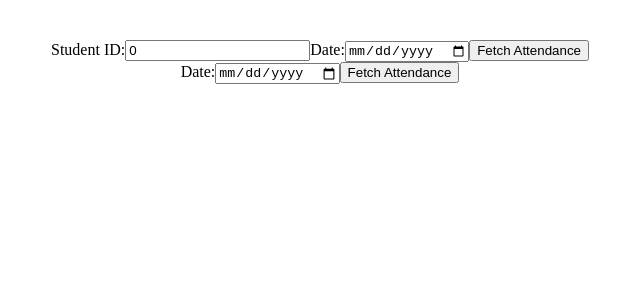
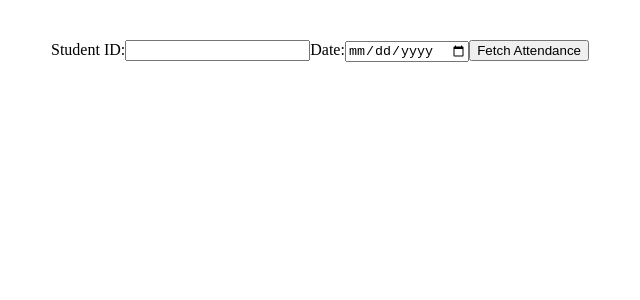
Before and after one commit to alanmmeachum/AttendanceTracker, a React (Vite) app in the folder client/: page /attendance in a window 1280 px wide. Shown: the top 300 px of the page, without its empty margins (320-960 px from the left). Built offline with nearby package versions, Linux system fonts and the light colour scheme.

Commit message:
Fixed functionality of marking attendance, and pulling attendance

```diff
--- a/client/src/App.tsx
+++ b/client/src/App.tsx
@@ -20,7 +20,7 @@ function App() {
       <BrowserRouter>
         <Routes>
           <Route path="/" element={<AttendanceForm http={http} />} />
-          <Route path="/attendance" element={<AttendanceList />} />
+          <Route path="/attendance" element={<AttendanceList  http={http}/>} />
         </Routes>
       </BrowserRouter>
     </>
--- a/client/src/components/AttendanceForm.tsx
+++ b/client/src/components/AttendanceForm.tsx
@@ -6,30 +6,31 @@ interface Props {
 }
 
 const AttendanceForm: React.FC<Props> = ({ http }) => {
-  const [studentId, setStudentId] = useState<Number>();
+  const [studentId, setStudentId] = useState("");
   const [status, setStatus] = useState("Present");
 
-  const handleSubmit = async (e: { preventDefault: () => void }) => {
+  const handleSubmit = async (e: React.FormEvent) => {
     e.preventDefault();
+    console.log("Submitting attendance for student:", studentId, "with status:", status);
 
     try {
-      await http.post("/attendance", {
-        studentId: studentId,
-        status,
+      const response = await http.post("/attendance", {
+        student: studentId,
+        status: status,
       });
+      console.log("Response from server:", response.data);
       alert("Attendance recorded");
-    } catch (error) {
-      console.error("Error recording attendance:", error);
-      alert("Error recording attendance");
+    } catch (err) {
+      console.error("Error recording attendance:", err);
+      alert("Errors Marking Attendance");
     }
   };
-
   return (
     <form onSubmit={handleSubmit}>
       <label>
         Student ID:
         <input
-          type="number"
+          type="text"
           value={studentId}
           onChange={(e) => setStudentId(e.target.value)}
           required
--- a/client/src/views/AttendanceList.tsx
+++ b/client/src/views/AttendanceList.tsx
@@ -1,23 +1,52 @@
-import React, { useState, useEffect } from "react";
-import AttendanceByDate from "./AttendanceByDate";
-import axios from "axios";
+import React, { useState } from "react";
+import { AxiosInstance } from "axios";
 
-const AttendanceList = () => {
-  const [attendanceRecords, setAttendanceRecords] = useState<any>([]);
-  const [studentId, setStudentId] = useState(0);
+interface Props {
+  http: AxiosInstance;
+}
+
+interface Student {
+  _id: string;
+  name: string;
+  grade: string;
+  studentId: number;
+  createdAt: string;
+  updatedAt: string;
+  __v: number;
+}
+
+interface AttendanceRecord {
+  _id: string;
+  student: Student;
+  date: string;
+  status: string;
+  createdAt: string;
+  updatedAt: string;
+  __v: number;
+}
+
+const AttendanceList: React.FC<Props> = ({ http }) => {
+  const [attendanceRecords, setAttendanceRecords] = useState<AttendanceRecord[]>([]);
+  const [studentId, setStudentId] = useState("");
   const [date, setDate] = useState("");
 
-  const fetchAttendance = async () => {
-
-    try {
-      const response = await axios.get("/attendance", {
+  const fetchAttendance = () => {
+    http
+      .get("/attendance", {
         params: { studentId, date },
+      })
+      .then((res) => {
+        console.log("Response Data: ", res.data);
+        if (Array.isArray(res.data)) {
+          setAttendanceRecords(res.data);
+        } else {
+          setAttendanceRecords([res.data]);
+        }
+      })
+      .catch((err) => {
+        console.log(err);
+        alert("Error fetching attendance");
       });
-      setAttendanceRecords([...attendanceRecords, response.data]);
-      console.log(response.data)
-    } catch (error) {
-      alert("Error fetching attendance");
-    }
   };
 
   return (
@@ -31,7 +60,7 @@ const AttendanceList = () => {
         <label>
           Student ID:
           <input
-            type="number"
+            type="text"
             value={studentId}
             onChange={(e) => setStudentId(e.target.value)}
             required
@@ -48,14 +77,16 @@ const AttendanceList = () => {
         </label>
         <button type="submit">Fetch Attendance</button>
       </form>
-      <AttendanceByDate />
-      {attendanceRecords.map((record) => (
-        <ul>
-          <li key={record._id}>
-            {record.date}: {record.status}
+      <ul>
+        {attendanceRecords.map((record, index) => (
+          <li key={record._id} style={{ color: "black" }}>
+            Student Name: {record.student.name}<br />
+            Grade: {record.student.grade}<br />
+            Status: {record.status}<br />
+            Date: {new Date(record.date).toLocaleDateString()}
           </li>
-        </ul>
-      ))}
+        ))}
+      </ul>
     </div>
   );
 };
```
